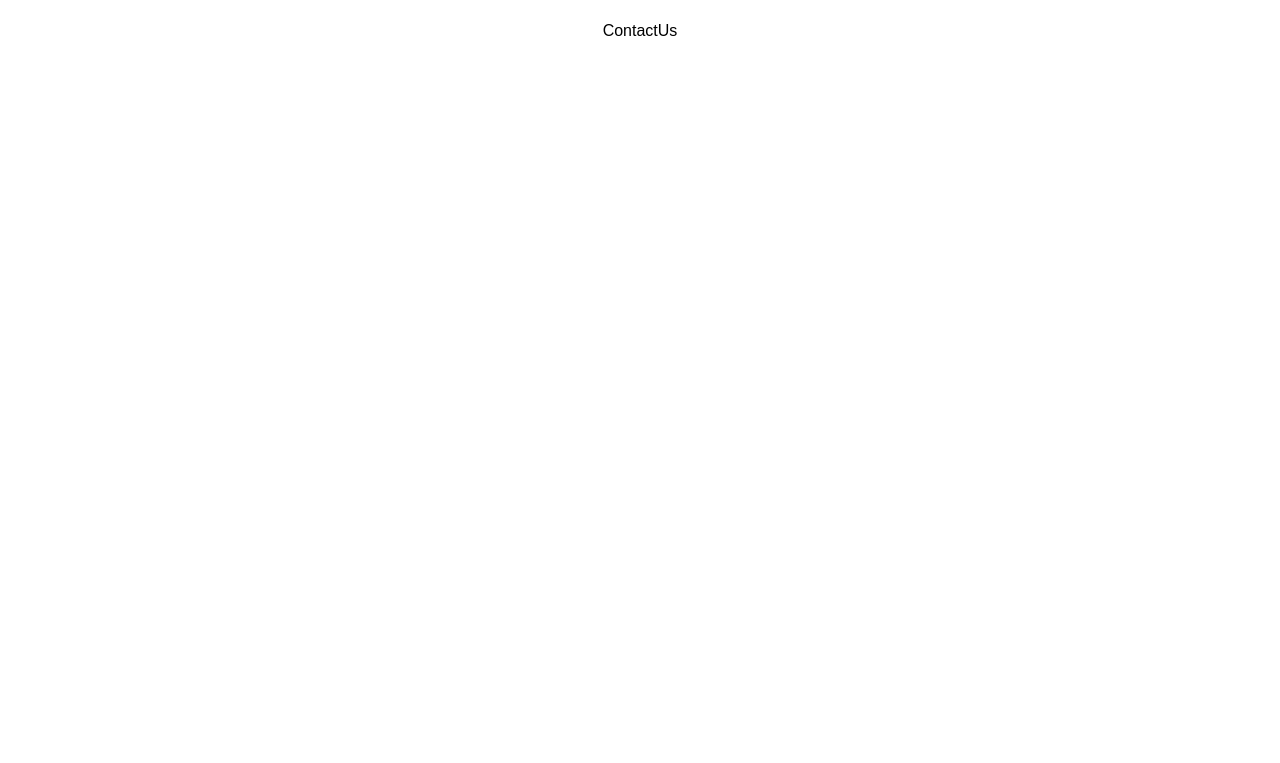
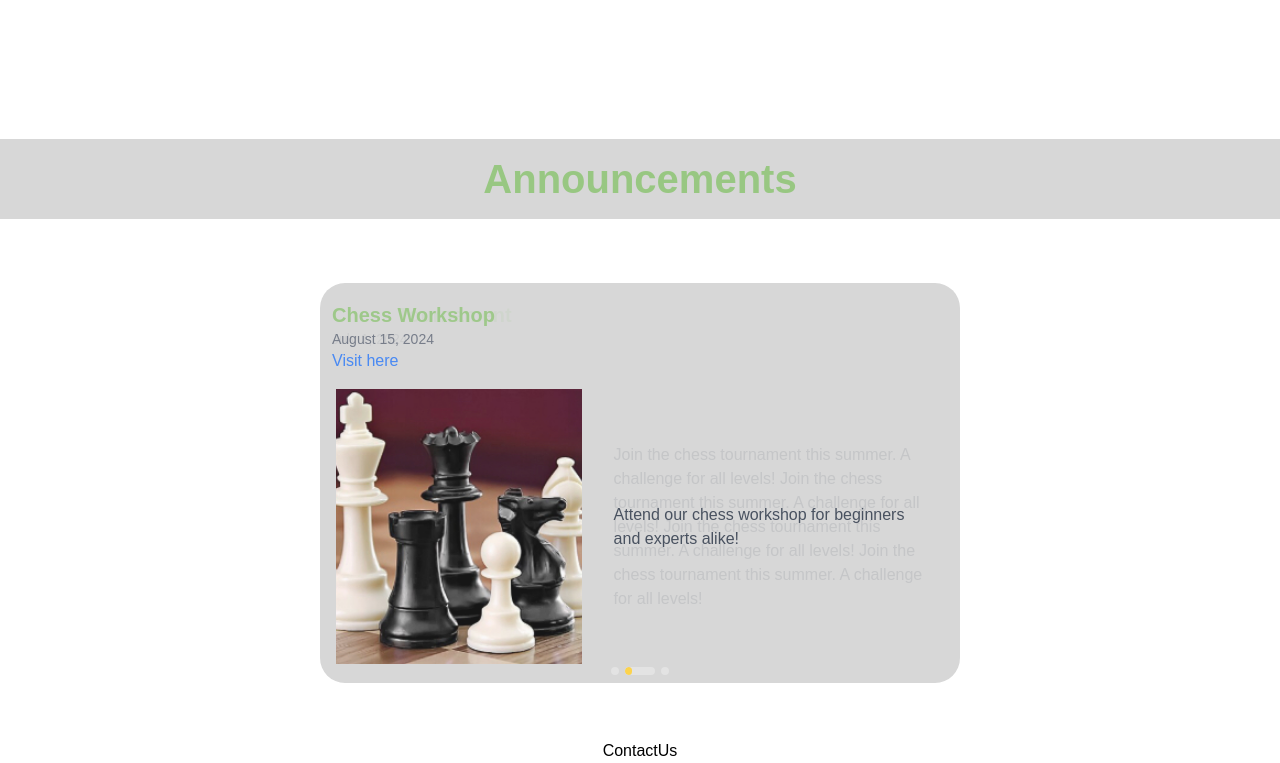
Before and after one commit to sweauhso/chess-club-website, a Next.js app in the folder chess-club-frontend/: page / in a window 1280 px wide. Shown: the part 625-1388 px from the top of the page. Before the commit the page ends 800 px from the top, so only its background shows below. Built offline with nearby package versions, Linux system fonts and the light colour scheme.

Commit message:
Added Carousel for Announcements using dummy data

```diff
--- a/chess-club-frontend/app/page.tsx
+++ b/chess-club-frontend/app/page.tsx
@@ -1,6 +1,7 @@
 import Navbar from "@/components/Navbar";
 import AboutUs from "@/components/AboutUs";
 import ContactUs from "@/components/ContactUs";
+import Announcements from "@/components/Announcements";
 
 export default function Home() {
   return (
@@ -8,6 +9,7 @@ export default function Home() {
       <div className="mainpage flex flex-col items-center justify-center w-full">
         <Navbar />
         <AboutUs />
+        <Announcements />
         <ContactUs />
       </div>
     </main>
--- a/chess-club-frontend/components/AboutUs.tsx
+++ b/chess-club-frontend/components/AboutUs.tsx
@@ -5,7 +5,7 @@ import ChessBoard from "@/public/ChessBoard.png"
 
 const AboutUs = () => {
   return (
-    <div className='section mt-6'>
+    <div className='section mt-6 mb-14'>
         <div className='banner bg-grey text-green font-bold m-10'>
             About Us
         </div>
@@ -15,7 +15,6 @@ const AboutUs = () => {
             src={ChessBoard}
             alt="Chess Board"
             width={300}
-            height={300}
             />
             <div>
                 <TextGenerateEffect
--- /dev/null
+++ b/chess-club-frontend/components/Announcements.tsx
@@ -0,0 +1,44 @@
+import React from 'react'
+import Carousel from "./ui/Carousel";
+
+
+const Announcements = () => {
+    // Sample data for carousel items
+  const carouselData = [
+    {
+      id: 1,
+      imageUrl: null,
+      title: 'Chess Tournament',
+      description: 'Join the chess tournament this summer. A challenge for all levels! Join the chess tournament this summer. A challenge for all levels! Join the chess tournament this summer. A challenge for all levels! Join the chess tournament this summer. A challenge for all levels!',
+      date: 'July 1, 2024',
+      link: 'https://example.com',
+    },
+    {
+      id: 2,
+      imageUrl: null,
+      title: 'Chess Workshop',
+      description: 'Attend our chess workshop for beginners and experts alike!',
+      date: 'August 15, 2024',
+      link: 'https://example.com',
+    },
+    {
+      id: 3,
+      imageUrl: null,
+      title: 'Chess Club Meetup',
+      description: 'Meet with fellow chess enthusiasts for casual games and learning.',
+      date: 'September 10, 2024',
+      link: 'https://example.com',
+    },
+  ];
+
+  return (
+    <div className='section mt-6 mb-14'>
+        <div className='banner bg-grey text-green font-bold m-10 mb-16'>
+            Announcements
+        </div>
+        <Carousel data={carouselData} duration={5000} />
+    </div>
+  )
+}
+
+export default Announcements
--- /dev/null
+++ b/chess-club-frontend/components/ui/Carousel.jsx
@@ -0,0 +1,120 @@
+"use client";
+import React, { useEffect, useState, useMemo, useRef } from "react";
+import { clsx } from "clsx";
+import { twMerge } from "tailwind-merge";
+
+function cn(...inputs) {
+  return twMerge(clsx(inputs));
+}
+
+const Carousel = ({ data = [], duration = 4900 }) => {
+  const [currentIndex, setCurrentIndex] = useState(0);
+  const [progress, setProgress] = useState(0);
+  const progressRef = useRef(null);
+  const hasData = useMemo(() => Boolean(data.length), [data]);
+
+  useEffect(() => {
+    if (!data.length) return;
+
+    const interval = setInterval(() => {
+      setCurrentIndex((prevIndex) => (prevIndex + 1) % data.length);
+      setProgress(10);
+    }, duration);
+
+    return () => clearInterval(interval);
+  }, [data, duration]);
+
+  useEffect(() => {
+    const progressInterval = setInterval(() => {
+      setProgress((prevProgress) => {
+        const nextProgress = prevProgress + 100 / (duration / 100);
+        if (nextProgress >= 100) clearInterval(progressInterval);
+
+        return nextProgress;
+      });
+    }, 100);
+
+    return () => clearInterval(progressInterval);
+  }, [currentIndex, duration]);
+
+  useEffect(() => {
+    if (progressRef.current) progressRef.current.style.width = `${progress}%`;
+  }, [progress, duration]);
+
+  return (
+    <div className="bg-grey duration-300 ease-in-out group overflow-hidden pt-3 pb-4" style={{ height: "50vh", width: "50vw", borderRadius: "25px" }}>
+      <div className="flex flex-col justify-center items-center w-full h-full">
+        {!hasData && <>No Data Available</>}
+        {hasData &&
+          data.map((item, index) => (
+            <div
+              key={item?.id}
+              className={cn(
+                `flex flex-col absolute transition-opacity duration-1000`,
+                index === currentIndex ? "opacity-100" : "opacity-0"
+              )}
+              style={{ height: "45vh", width: "50vw", borderRadius: "25px"}}
+            >
+              {/* Carousel Item Layout: Flex Column for Title, Date, Link */}
+              <div className="flex flex-col items-start w-full">
+                {/* Title */}
+                <div className="ml-3 text-xl font-bold text-green">{item?.title}</div>
+                {/* Date */}
+                <div className="ml-3 text-sm text-gray-500">{item?.date}</div>
+                {/* Link */}
+                {item?.link && (
+                  <a href={item?.link} target="_blank" rel="noopener noreferrer" className="ml-3 text-blue-500">
+                    Visit here
+                  </a>
+                )}
+              </div>
+
+              {/* Image and Description in Flex Row */}
+              <div className="flex flex-row w-full p-4 space-x-4">
+                {/* Image */}
+                <div
+                  className="w-[275px] h-[275px] bg-cover bg-center"
+                  style={{
+                    backgroundImage: `url('${item?.imageUrl || "/ChessSet-2.jpg"}')`,
+                  }}
+                />
+                {/* Description */}
+                <div className="w-[30vw] p-4 text-l text-gray-700 items-center m-auto">
+                  <p>{item?.description}</p>
+                </div>
+              </div>
+            </div>
+          ))}
+      </div>
+
+      {/* Progress Indicator */}
+      {hasData && (
+        <div className="gap-1.5 w-full p-0 px-4 pb-4 flex justify-center">
+          {data.map((item, index) => {
+            const isActive = currentIndex === index;
+            return (
+              <div
+                key={`${item?.id}-${index}`}
+                className={cn(
+                  "overflow-hidden relative shrink-0 h-2 bg-white bg-opacity-30 rounded-full",
+                  isActive ? "w-[30px]" : "w-2"
+                )}
+              >
+                {isActive && (
+                  <div className="absolute bottom-0 left-0 w-full h-2 bg-transparent rounded-full">
+                    <div
+                      ref={progressRef}
+                      className="h-full bg-amber-300 rounded-full"
+                    />
+                  </div>
+                )}
+              </div>
+            );
+          })}
+        </div>
+      )}
+    </div>
+  );
+};
+
+export default Carousel;
```
Also changed, not shown: chess-club-frontend/public/ChessSet-2.jpg (added).
